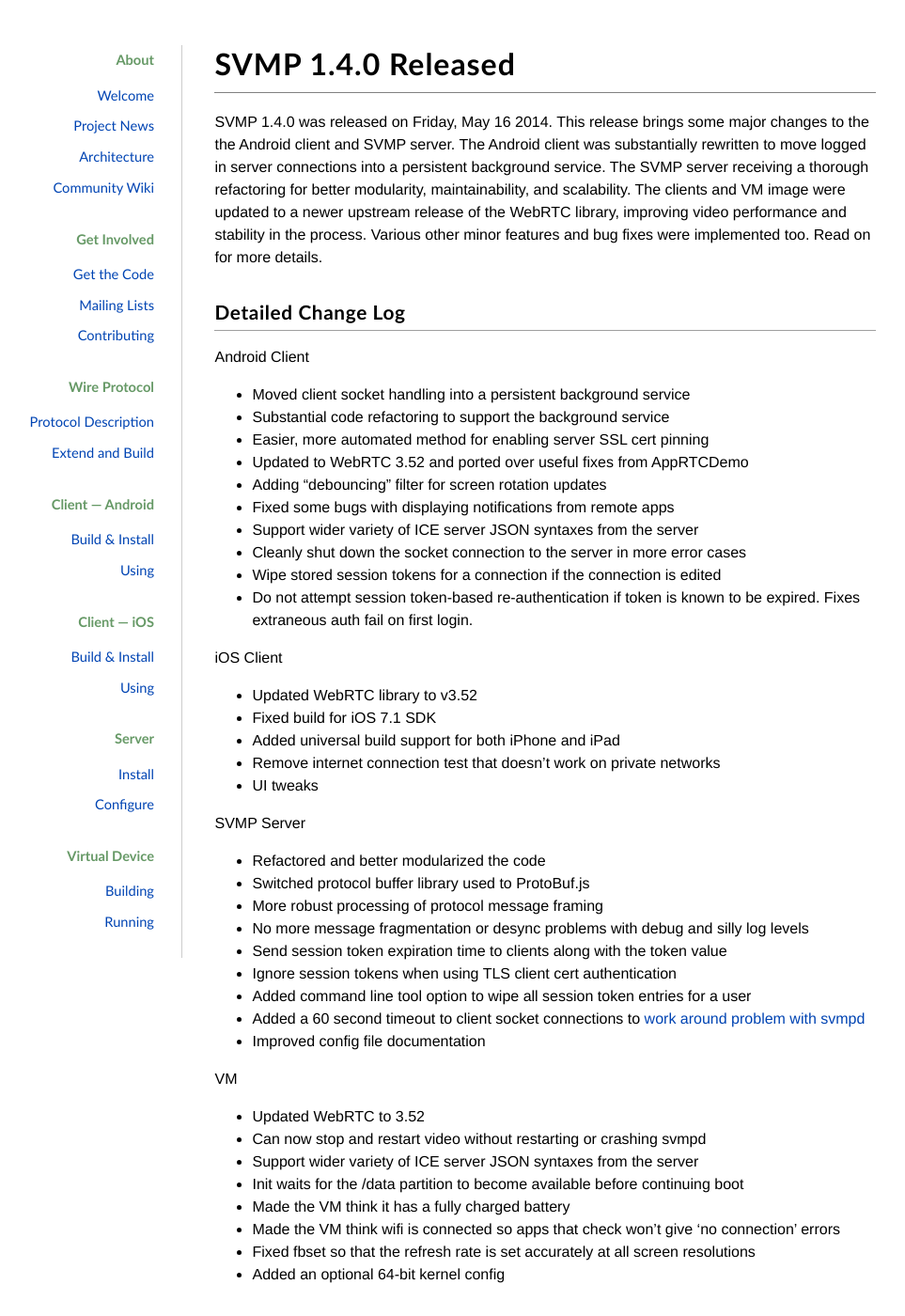
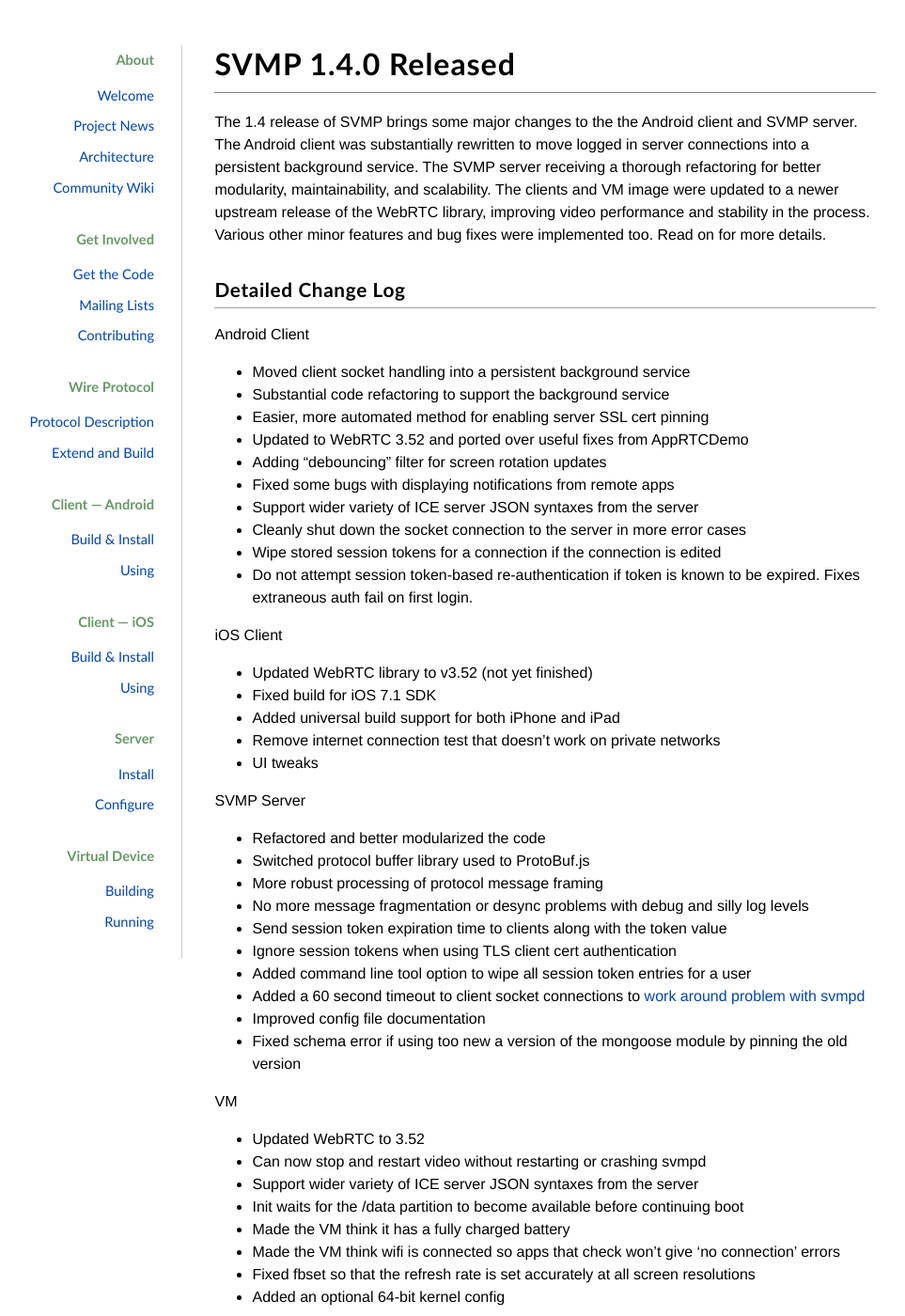
Before and after one commit to SVMP/svmp.github.io, a Jekyll site: the page built from _posts/2014-05-16-SVMP-1_4_0-released.md, in a window 1280 px wide and 1400 px high. Shown: the whole window at 94% size, without its empty margins (132-1095 px from the left). Built offline with Jekyll 4.4.1, drawn with Linux system fonts in a browser that asks for light colours; nearby versions of some CDN libraries.

Commit message:
Minor changes to 1.4.0 release post

```diff
--- a/_posts/2014-05-16-SVMP-1_4_0-released.md
+++ b/_posts/2014-05-16-SVMP-1_4_0-released.md
@@ -1,9 +1,10 @@
 ---
 layout: default
 title: SVMP 1.4.0 Released
+date: 2014-05-16 16:00:43 -0400
 ---
 
-SVMP 1.4.0 was released on Friday, May 16 2014. This release brings some major changes to the the Android client and SVMP server. The Android client was substantially rewritten to move logged in server connections into a persistent background service. The SVMP server receiving a thorough refactoring for better modularity, maintainability, and scalability. The clients and VM image were updated to a newer upstream release of the WebRTC library, improving video performance and stability in the process. Various other minor features and bug fixes were implemented too. Read on for more details.
+The 1.4 release of SVMP brings some major changes to the the Android client and SVMP server. The Android client was substantially rewritten to move logged in server connections into a persistent background service. The SVMP server receiving a thorough refactoring for better modularity, maintainability, and scalability. The clients and VM image were updated to a newer upstream release of the WebRTC library, improving video performance and stability in the process. Various other minor features and bug fixes were implemented too. Read on for more details.
 
 ## Detailed Change Log
 
@@ -22,7 +23,7 @@ Android Client
 
 iOS Client
 
-* Updated WebRTC library to v3.52
+* Updated WebRTC library to v3.52 (not yet finished)
 * Fixed build for iOS 7.1 SDK
 * Added universal build support for both iPhone and iPad
 * Remove internet connection test that doesn't work on private networks
@@ -39,6 +40,7 @@ SVMP Server
 * Added command line tool option to wipe all session token entries for a user
 * Added a 60 second timeout to client socket connections to [work around problem with svmpd](https://github.com/SVMP/svmp-server/commit/1c8e416b1c608b04600ae65daa5ffa135af4eda7)
 * Improved config file documentation
+* Fixed schema error if using too new a version of the mongoose module by pinning the old version
 
 VM
 
```
